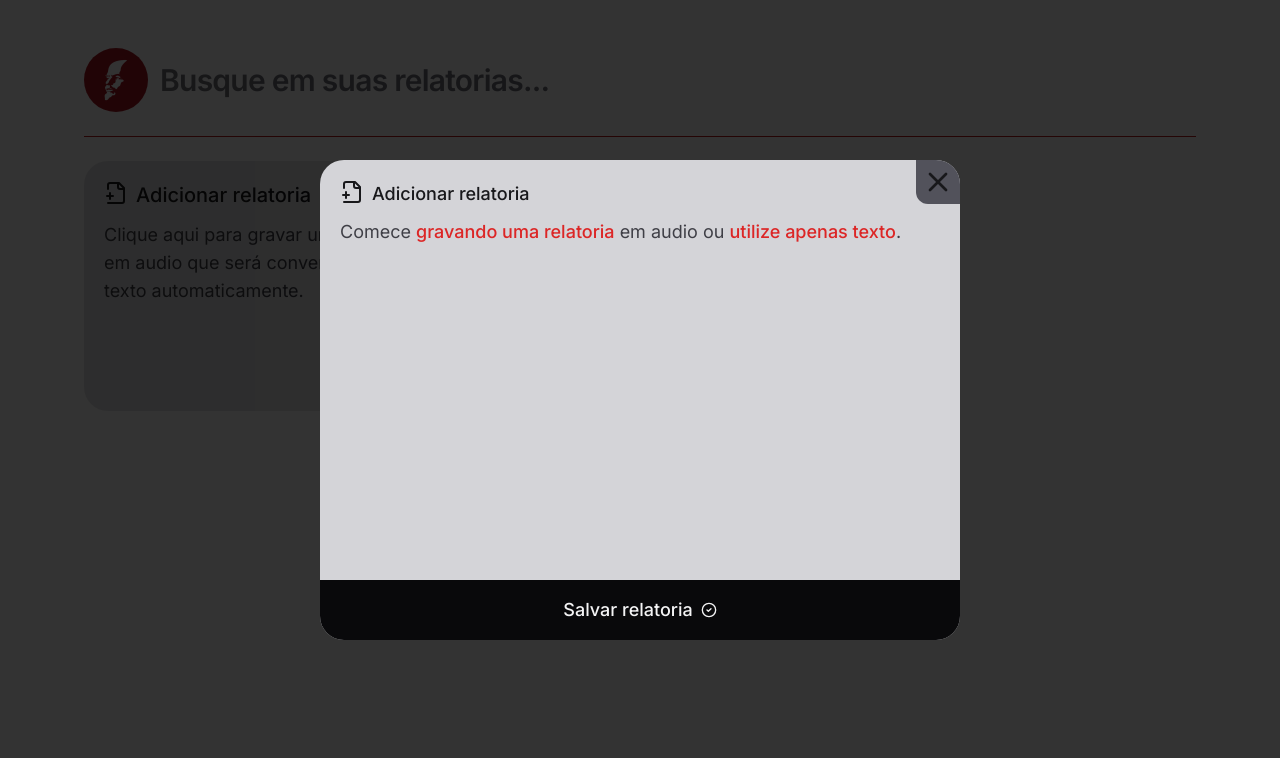
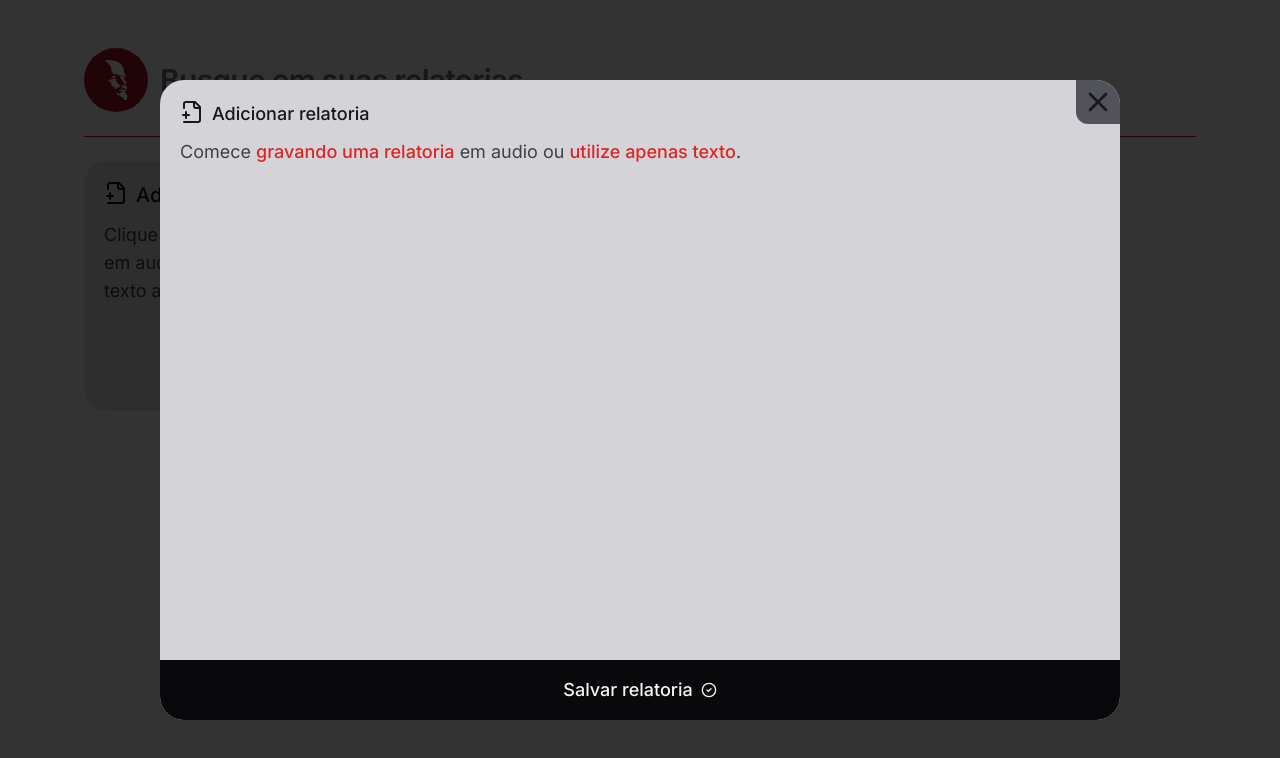
Before and after one commit to Couks/report-app, a React (Vite) app: page / in a window 1280 px wide. Both pictures are taken after a click on the button 261 px from the left and 286 px from the top of the page. Shown: the top 758 px of the page. Built offline with nearby package versions, Linux system fonts and the light colour scheme.

Commit message:
changed logo size

```diff
--- a/src/components/new-note-card.tsx
+++ b/src/components/new-note-card.tsx
@@ -21,7 +21,6 @@ export function NewNoteCard({ onNoteCreated }: NewNoteProps) {
 
   function handleContentChanged(event: ChangeEvent<HTMLTextAreaElement>) {
     setContent(event.target.value);
-
     if (event.target.value === "") {
       setShouldShowOnboarding(true);
     }
@@ -29,19 +28,13 @@ export function NewNoteCard({ onNoteCreated }: NewNoteProps) {
 
   function handleSaveNote(event: FormEvent) {
     event.preventDefault();
-
     if (content === "") {
       return;
     }
-
     onNoteCreated(content);
-
     setContent("");
-
     setShouldShowOnboarding(true);
-
     toast.success("Relatoria criada com sucesso!");
-
     setIsDialogOpen(false); // Close dialog after saving
   }
 
@@ -109,7 +102,7 @@ export function NewNoteCard({ onNoteCreated }: NewNoteProps) {
 
       <Dialog.Portal>
         <Dialog.Overlay className="fixed inset-0 bg-black/80">
-          <Dialog.Content className="fixed inset-0 flex w-full flex-col overflow-hidden bg-zinc-300 outline-none md:inset-auto md:left-1/2 md:top-1/2 md:h-[60vh] md:max-w-[640px] md:-translate-x-1/2 md:-translate-y-1/2 md:rounded-3xl dark:bg-zinc-700">
+          <Dialog.Content className="fixed inset-0 flex w-full flex-col overflow-hidden bg-zinc-300 outline-none md:inset-auto md:left-1/2 md:top-1/2 md:h-[80vh] md:max-w-[120vh] md:-translate-x-1/2 md:-translate-y-1/2 md:rounded-3xl dark:bg-zinc-700">
             <Dialog.Close
               className="absolute right-0 top-0 rounded-es-xl bg-zinc-600 p-1.5 text-zinc-900 hover:text-zinc-100 dark:bg-zinc-800 dark:text-zinc-400"
               onClick={handleCloseDialog}
--- a/src/components/note-card.tsx
+++ b/src/components/note-card.tsx
@@ -56,9 +56,22 @@ export function NoteCard({ note, onNoteDeleted }: NoteCardProps) {
             </textarea>
           </div>
 
+          <DeleteButton onDelete={handleDelete} />
+        </Dialog.Content>
+      </Dialog.Portal>
+    </Dialog.Root>
+  );
+}
+
+interface DeleteButtonProps {
+  onDelete: () => void;
+}
+
+function DeleteButton({ onDelete }: DeleteButtonProps) {
+  return (
     <button
       type="button"
-            onClick={handleDelete}
+      onClick={onDelete}
       className="text-md group w-full bg-zinc-600 py-4 text-center text-2xl font-medium text-zinc-100 outline-none md:text-lg dark:bg-zinc-800 dark:text-zinc-300 "
     >
       Deseja{" "}
@@ -67,8 +80,5 @@ export function NoteCard({ note, onNoteDeleted }: NoteCardProps) {
       </span>{" "}
       ?
     </button>
-        </Dialog.Content>
-      </Dialog.Portal>
-    </Dialog.Root>
   );
 }
```
Also changed, not shown: public/logo.png (deleted), src/assets/logo.png. Lines whose indentation alone changed are shown as unchanged.
